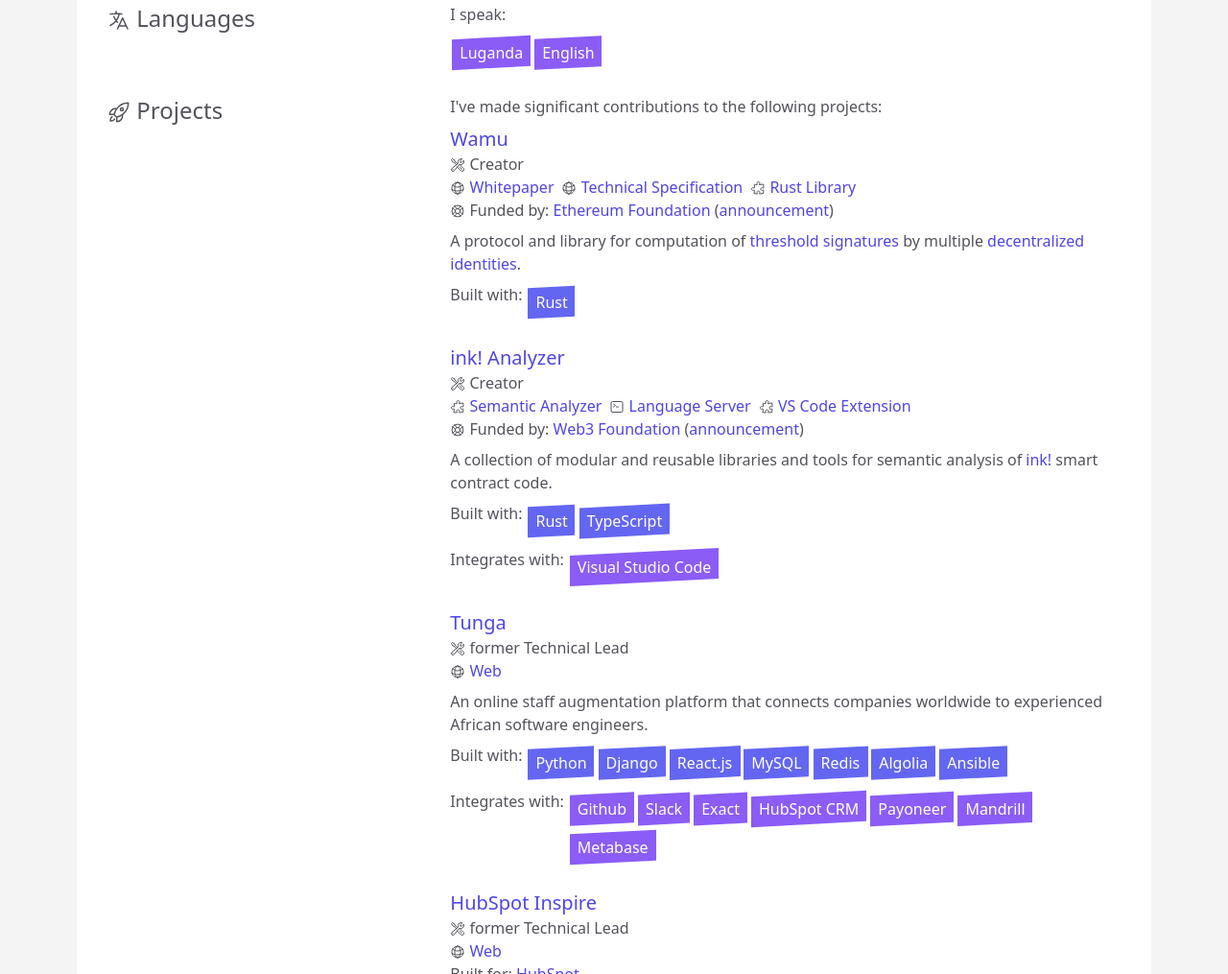
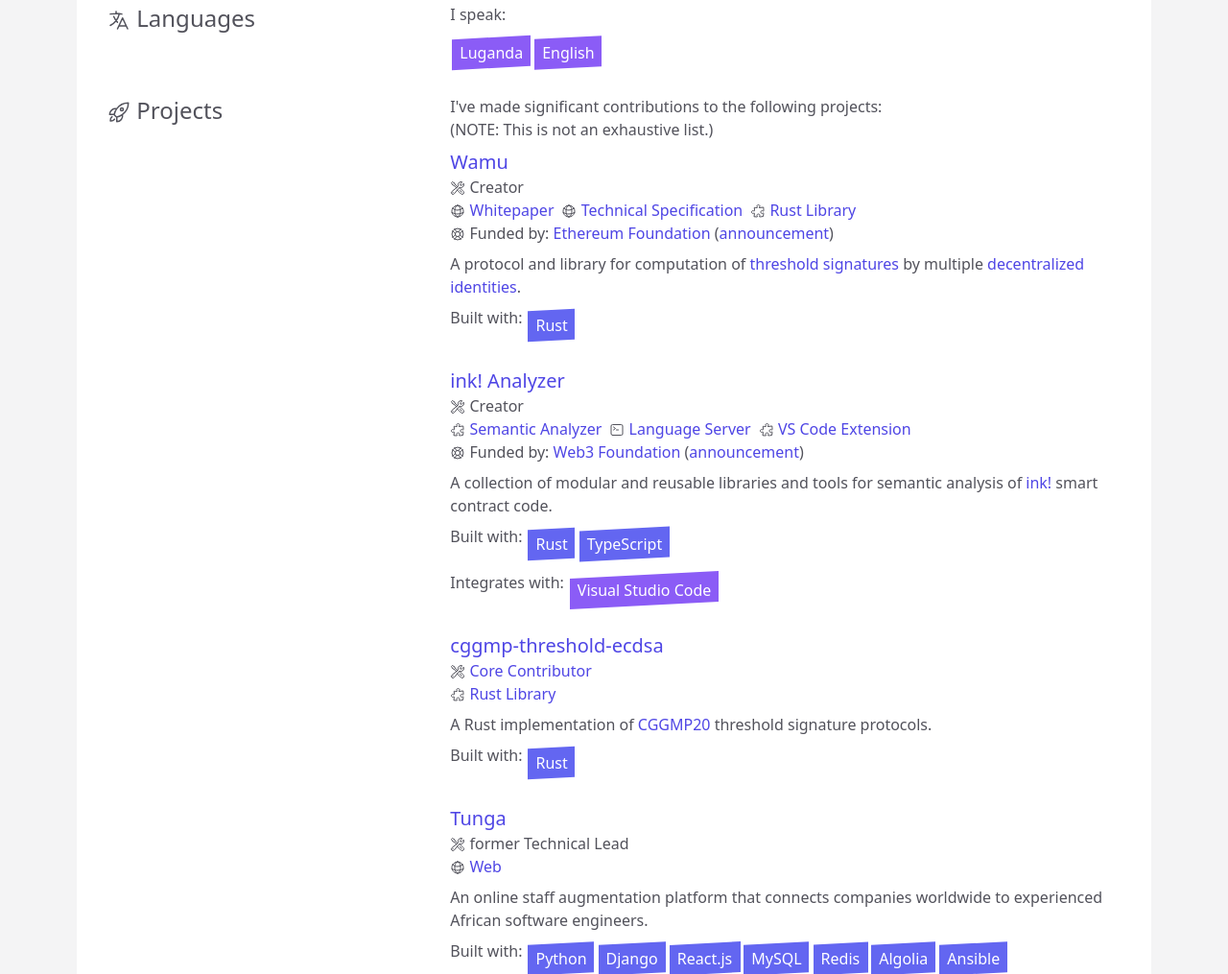
Before and after one commit to davidsemakula/davidsemakula.github.io, a Gatsby site: page / in a window 1280 px wide. Shown: the part 699-1714 px from the top of the page at 96% size. Built offline with nearby package versions, Linux system fonts and the light colour scheme; Gatsby itself is replaced by a stand-in of ours.

Commit message:
update projects

```diff
--- a/src/components/resume/project.tsx
+++ b/src/components/resume/project.tsx
@@ -19,6 +19,7 @@ import {
   cleanCompanyObject,
   cleanPartnerObject,
   cleanPlatformObject,
+  cleanRoleObject,
   getAppTypeIcon,
   isNonEmptyArray,
 } from '../../helpers/utils';
@@ -45,19 +46,20 @@ const Project = ({
 }: ProjectInput): ReactElement => {
   const { name: companyName, website: companyWebsite } =
     cleanCompanyObject(company) || {};
+  const { name: roleName, ref: roleRef } = cleanRoleObject(role) || {};
   return (
     <div
       className="mb-6 last:mb-0"
       {...rest}
     >
       <ItemHeading>{website ? <A href={website}>{name}</A> : name}</ItemHeading>
-      {role ? (
+      {roleName ? (
         <ItemSubTitle>
           <StyledIcon
             icon={WrenchScrewdriverIcon}
             size="medium"
           />{' '}
-          {role}
+          {roleRef ? <A href={roleRef}>{roleName}</A> : roleName}
         </ItemSubTitle>
       ) : null}
       {platforms ? (
--- a/src/helpers/constants.ts
+++ b/src/helpers/constants.ts
@@ -72,6 +72,7 @@ export enum PRODUCTS {
 export enum ROLES {
   CO_FOUNDER = 'Co-founder',
   CONSULTANT = 'Consultant',
+  CONTRIBUTOR = 'Contributor',
   CREATOR = 'Creator',
   CTO = 'Chief Technology Officer (C.T.O)',
   FOUNDER = 'Founder',
--- a/src/helpers/data.tsx
+++ b/src/helpers/data.tsx
@@ -268,6 +268,36 @@ export const MY_PROJECTS: Array<ProjectInput> = [
     ],
   },
   {
+    name: 'cggmp-threshold-ecdsa',
+    website: 'https://github.com/webb-tools/cggmp-threshold-ecdsa/',
+    role: {
+      name: `Core ${ROLES.CONTRIBUTOR}`,
+      ref: 'https://github.com/webb-tools/cggmp-threshold-ecdsa/commits?author=davidsemakula',
+    },
+    platforms: [
+      {
+        type: APP_TYPE.LIBRARY,
+        url: 'https://github.com/webb-tools/cggmp-threshold-ecdsa/',
+        name: 'Rust Library',
+      },
+    ],
+    details: (
+      <>
+        <p>
+          A Rust implementation of{' '}
+          <A
+            href="https://eprint.iacr.org/2021/060.pdf"
+            target="_blank"
+          >
+            CGGMP20
+          </A>{' '}
+          threshold signature protocols.
+        </p>
+      </>
+    ),
+    stack: [SKILLS.RUST],
+  },
+  {
     name: COMPANIES.TUNGA.name,
     website: COMPANIES.TUNGA.website,
     icon: COMPANIES.TUNGA.icon,
--- a/src/helpers/utils.ts
+++ b/src/helpers/utils.ts
@@ -26,12 +26,14 @@ import {
   DetailedIconInput,
   DetailedPartnerInput,
   DetailedPlatformInput,
+  DetailedRoleInput,
   DetailedTagInput,
   GeneralAwardInput,
   GeneralCompanyInput,
   GeneralIconInput,
   GeneralPartnerInput,
   GeneralPlatformInput,
+  GeneralRoleInput,
   GeneralTagInput,
   SimpleIconInput,
 } from './types';
@@ -88,6 +90,15 @@ export const cleanPlatformObject = (
     };
   }
   return value as DetailedPlatformInput;
+};
+
+export const cleanRoleObject = (value: GeneralRoleInput): DetailedRoleInput => {
+  if (typeof value === 'string') {
+    return {
+      name: value,
+    };
+  }
+  return value;
 };
 
 export const cleanTagObject = (value: GeneralTagInput): DetailedTagInput => {
--- a/src/pages/index.tsx
+++ b/src/pages/index.tsx
@@ -257,7 +257,8 @@ const IndexPage = () => (
       </SideContent>
       <MainContent>
         <div className="mb-2">
-          I've made significant contributions to the following projects:
+          <p>I've made significant contributions to the following projects:</p>
+          <p>(NOTE: This is not an exhaustive list.)</p>
         </div>
 
         <List
```
Also changed, not shown: src/helpers/types.ts (+10 -3 lines).
